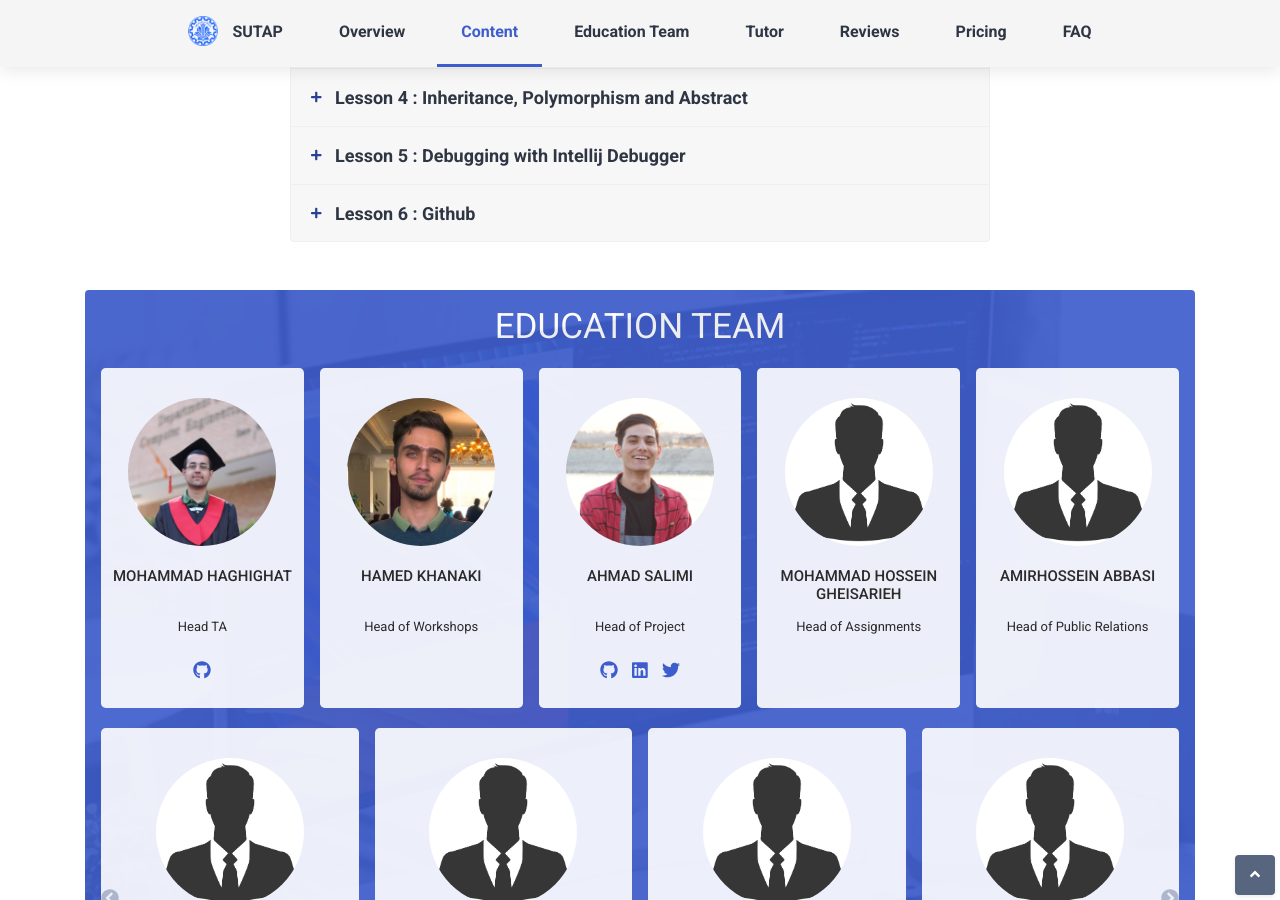
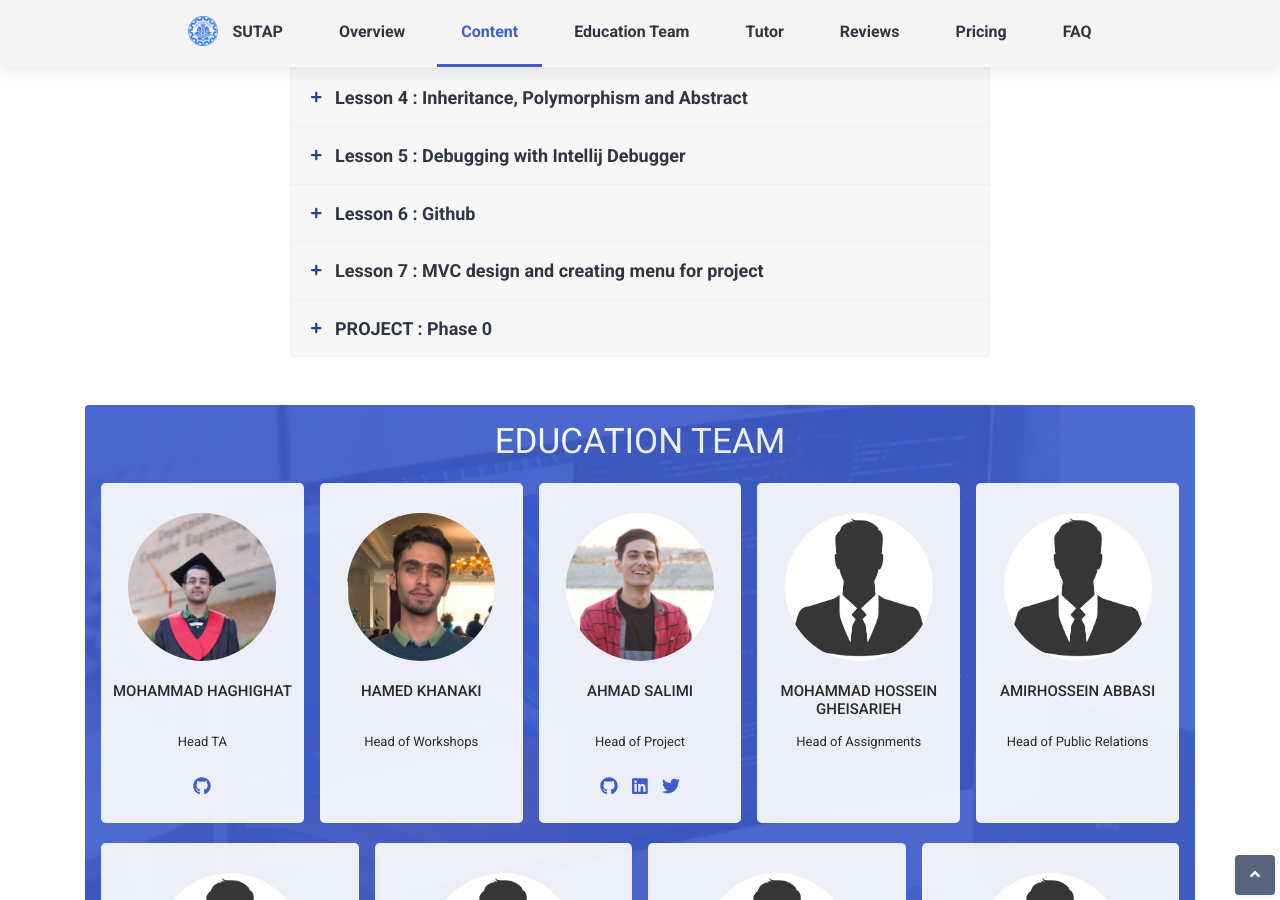
Before and after one commit to AdvProg2020/AdvProg2020.github.io, a Jekyll site: the page built from index.html, in a window 1280 px wide and 900 px high, scrolled down 2289 px. Built offline with Jekyll 4.4.1, drawn with Linux system fonts in a browser that asks for light colours; comment, search, counter and statistics services are not loaded.

Commit message:
Lesson7 / Project0 updates

```diff
--- a/_data/modals.yml
+++ b/_data/modals.yml
@@ -27,3 +27,6 @@
 
 - id: modal11
   src: https://www.youtube.com/embed/For9VtrQx58
+
+- id: modal12
+  src: https://www.aparat.com/video/video/embed/videohash/jM2ER/vt/frame
--- a/_includes/sections/lessons/lesson_5.html
+++ b/_includes/sections/lessons/lesson_5.html
@@ -4,8 +4,8 @@
             <span class="theme-text-secondary mr-2">5.1</span>
             <a>Debugging in Intellij available</a>
             <a class="video-play-trigger"
-                href="https://www.aparat.com/v/gbtGH" data-toggle="modal" data-target="#modal9">HANOOZ NAZADAM FILIE O</a><span
-                class="badge badge-primary ml-2">here</span>
+                href="https://www.aparat.com/v/gbtGH" data-toggle="modal" data-target="#modal9">here</a><span
+                class="badge badge-primary ml-2">Video</span>
         </div>
         <div class="col-3 text-right extra-info">00:17:40</div>
     </div>
--- a/_includes/sections/lessons/lesson_6.html
+++ b/_includes/sections/lessons/lesson_6.html
@@ -2,7 +2,7 @@
     <div class="row justify-content-between">
         <div class="col-9">
             <span class="theme-text-secondary mr-2">4.1</span><a class="video-play-trigger"
-                href="https://www.aparat.com/v/gbtGH" data-toggle="modal" data-target="#modal8">Video</a><span
+                href="https://www.aparat.com/v/gbtGH" data-toggle="modal" data-target="#modal8">INO HANOOZ NAZADAM</a><span
                 class="badge badge-primary ml-2">Video</span>
         </div>
         <div class="col-3 text-right extra-info">00:43:59</div>
--- a/_includes/sections/lessons/lesson_7.html
+++ b/_includes/sections/lessons/lesson_7.html
@@ -0,0 +1,22 @@
+<div class="module-sub-item p-3">
+    <div class="row justify-content-between">
+        <div class="col-9">
+            <span class="theme-text-secondary mr-2">7.1</span><a class="video-play-trigger"
+                href="https://www.aparat.com/v/gbtGH" data-toggle="modal" data-target="#modal12">Video</a><span
+                class="badge badge-primary ml-2">Video</span>
+        </div>
+        <div class="col-3 text-right extra-info">01:27:41</div>
+    </div>
+</div>
+<!--//module-sub-item-->
+<div class="module-sub-item p-3">
+    <div class="row justify-content-between">
+        <div class="col-9"><span class="theme-text-secondary mr-2">4.2</span>Codes from the
+            session
+            available
+            <a href="https://github.com/AdvProg2020/TAClass_Session5" style="color: #85C196">here</a>
+        </div>
+        <div class="col-3 text-right extra-info">Code</div>
+    </div>
+</div>
+<!--//module-sub-item-->
--- a/_includes/sections/lessons/project_0.html
+++ b/_includes/sections/lessons/project_0.html
@@ -0,0 +1,30 @@
+<div class="module-sub-item p-3">
+    <div class="row justify-content-between">
+        <div class="col-9"><span class="theme-text-secondary mr-2">P0.1</span>Documentation:
+            <p>
+            <ul style="list-style-type: circle;">
+                <li><a href="https://github.com/AdvProg2020/Documents/releases/download/Phase_0/PHASE0.pdf" style="color: #85C196">Phase0</a></li>
+                <li><a href="https://github.com/AdvProg2020/Documents/releases/download/Phase_0/uml.pdf" style="color: #85C196">UML tutorial</a>
+                </li>
+                <li><a href="https://github.com/AdvProg2020/Documents/releases/download/Phase_0/trello.pdf" style="color: #85C196">Trello tutorial</a>
+                </li>
+            </ul>
+            </p>
+        </div>
+        <div class="col-3 text-right extra-info"><span class="icon dripicons-download mr-2"></span>Documentation
+        </div>
+    </div>
+</div>
+<!--//module-sub-item-->
+<div class="module-sub-item p-3">
+    <div class="row justify-content-between">
+        <div class="col-9"><span class="theme-text-secondary mr-2">P0.1</span>
+            <audio controls>
+                <source src="https://drive.google.com/file/d/1b1ES0LcxJ3YgqHSVWc_YcsIrPOa61zyw/view?usp=sharing"/>
+            </audio>
+        </div>
+        <div class="col-3 text-right extra-info"><span class="icon dripicons-download mr-2"></span>Documentation
+        </div>
+    </div>
+</div>
+<!--//module-sub-item-->
--- a/_layouts/single.html
+++ b/_layouts/single.html
@@ -9,7 +9,7 @@
     <meta http-equiv="X-UA-Compatible" content="IE=edge">
     <meta name="viewport" content="width=device-width, initial-scale=1.0">
     <meta name="description" content="{{ site.description }}">
-    <meta name="author" content="{{ site.authors }}">
+    <meta name="authors" content="{{ site.authors }}">
 
     <link rel="shortcut icon" type="image/png" href="sharif1.png">
 
```
Also changed, not shown: _data/content.yml (+12 -2 lines).
